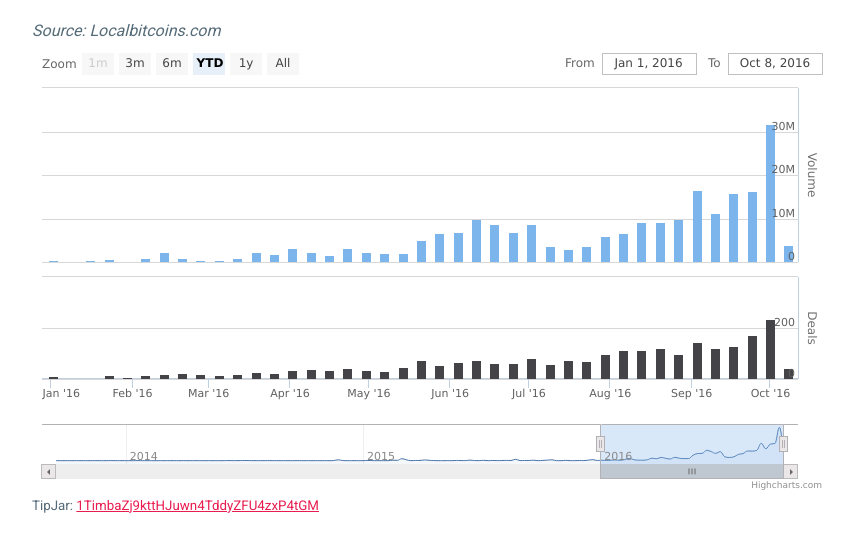
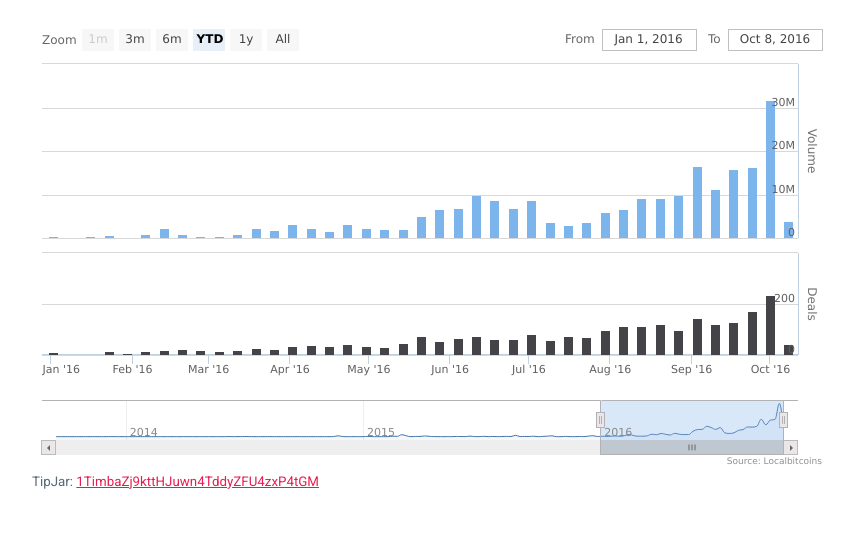
Before and after one commit to localbtc/localbtc.github.io, a plain HTML site: page index.html in a window 1280 px wide. Shown: the part 136-688 px from the top of the page, without its empty margins (208-1062 px from the left). Drawn offline with Linux system fonts and the light colour scheme.

Commit message:
changed style for displaying the source information

```diff
--- a/index.html
+++ b/index.html
@@ -13,7 +13,6 @@
     </head>
     <body>
         <h1>Weekly Bitcoin Trading Volume &mdash; Nigerian Naira</h1>
-        <em>Source: Localbitcoins.com</em>
         <div id="container" style="height: 450px"></div>
         <small>TipJar: <a href="bitcoin:1TimbaZj9kttHJuwn4TddyZFU4zxP4tGM">1TimbaZj9kttHJuwn4TddyZFU4zxP4tGM</a></small>
         <script src="jquery.min.js"></script>
@@ -34,6 +33,11 @@
                             chart: {
                                 alignTicks: true,
                                 animation: false
+                            },
+                            credits: {
+                                enabled: true,
+                                href: 'https://localbitcoins.com/country/NG',
+                                text: 'Source: Localbitcoins'
                             },
                             yAxis: [{
                                 labels: {
```
